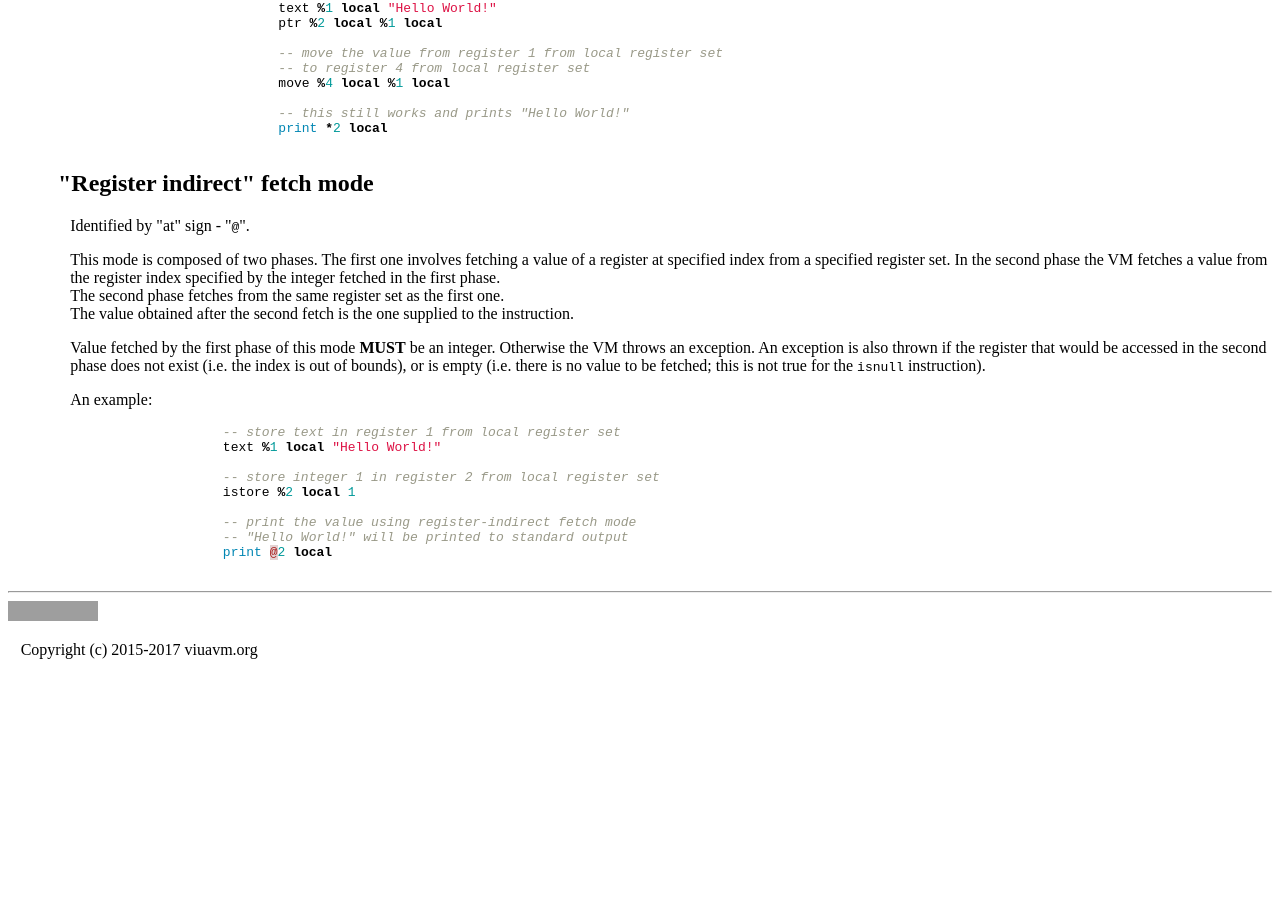
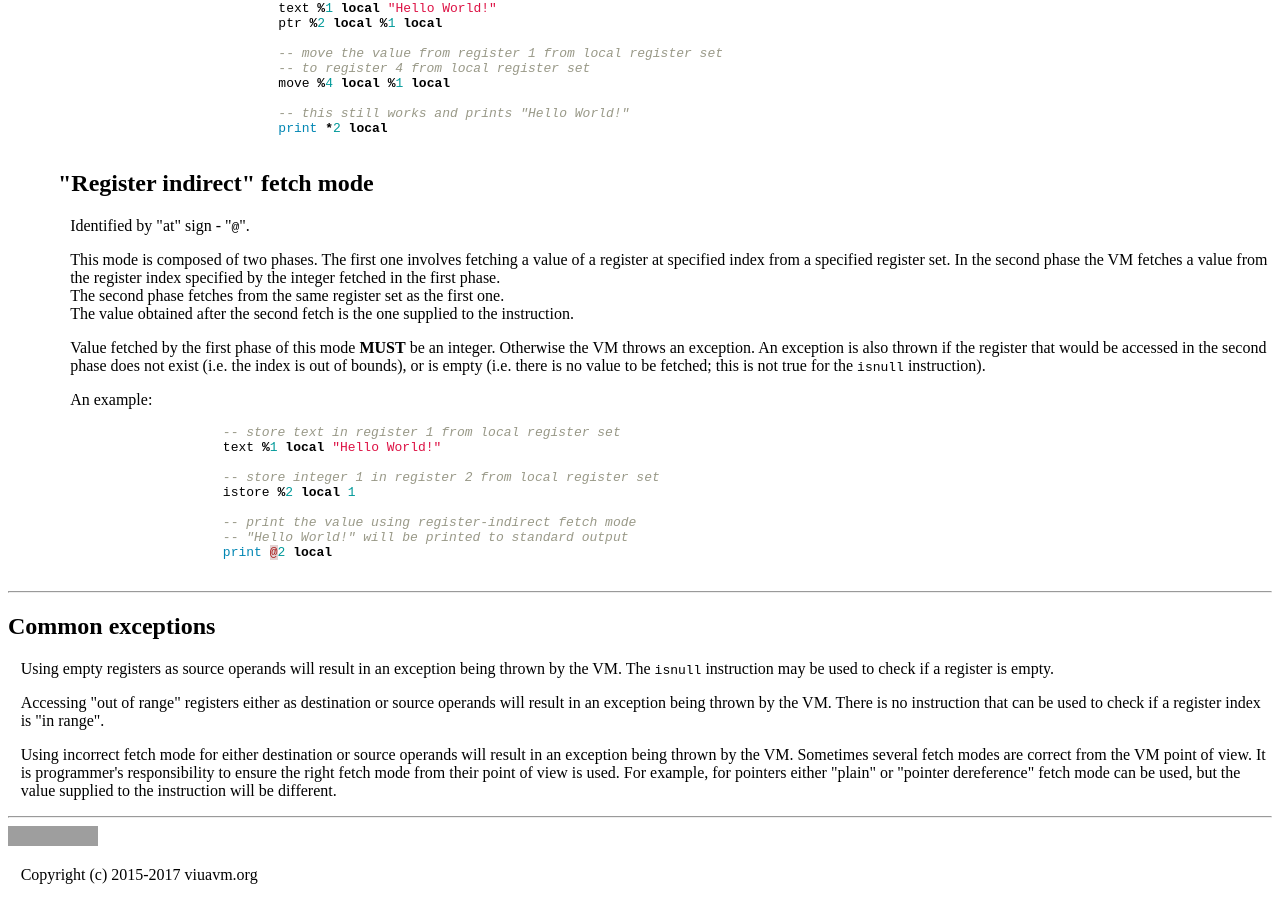
Before and after one commit to marekjm/docs.viuavm.org, a Jekyll site: the page built from _manuals/registers.html, in a window 1280 px wide and 900 px high, scrolled down 3512 px. Built offline with Jekyll 4.4.1, drawn with Linux system fonts in a browser that asks for light colours; before the commit the page ends 4187 px from its top, so only the background shows below that; grey boxes are pictures that could not be loaded.

Commit message:
Add information about common exceptions when accessing registers

```diff
--- a/_manuals/registers.html
+++ b/_manuals/registers.html
@@ -405,3 +405,27 @@ summary: >
         </section>
     </section>
 </section>
+
+<hr>
+
+<section>
+    <h1> Common exceptions </h1>
+
+    <p>
+        Using empty registers as source operands will result in an exception being thrown by the VM.
+        The <code>isnull</code> instruction may be used to check if a register is empty.
+    </p>
+
+    <p>
+        Accessing "out of range" registers either as destination or source operands will result in an exception being thrown by the VM.
+        There is no instruction that can be used to check if a register index is "in range".
+    </p>
+
+    <p>
+        Using incorrect fetch mode for either destination or source operands will result in an exception being thrown by the VM.
+        Sometimes several fetch modes are correct from the VM point of view.
+        It is programmer's responsibility to ensure the right fetch mode from their point of view is used.
+        For example, for pointers either "plain" or "pointer dereference" fetch mode can be used, but the value supplied to the instruction
+        will be different.
+    </p>
+</section>
```
